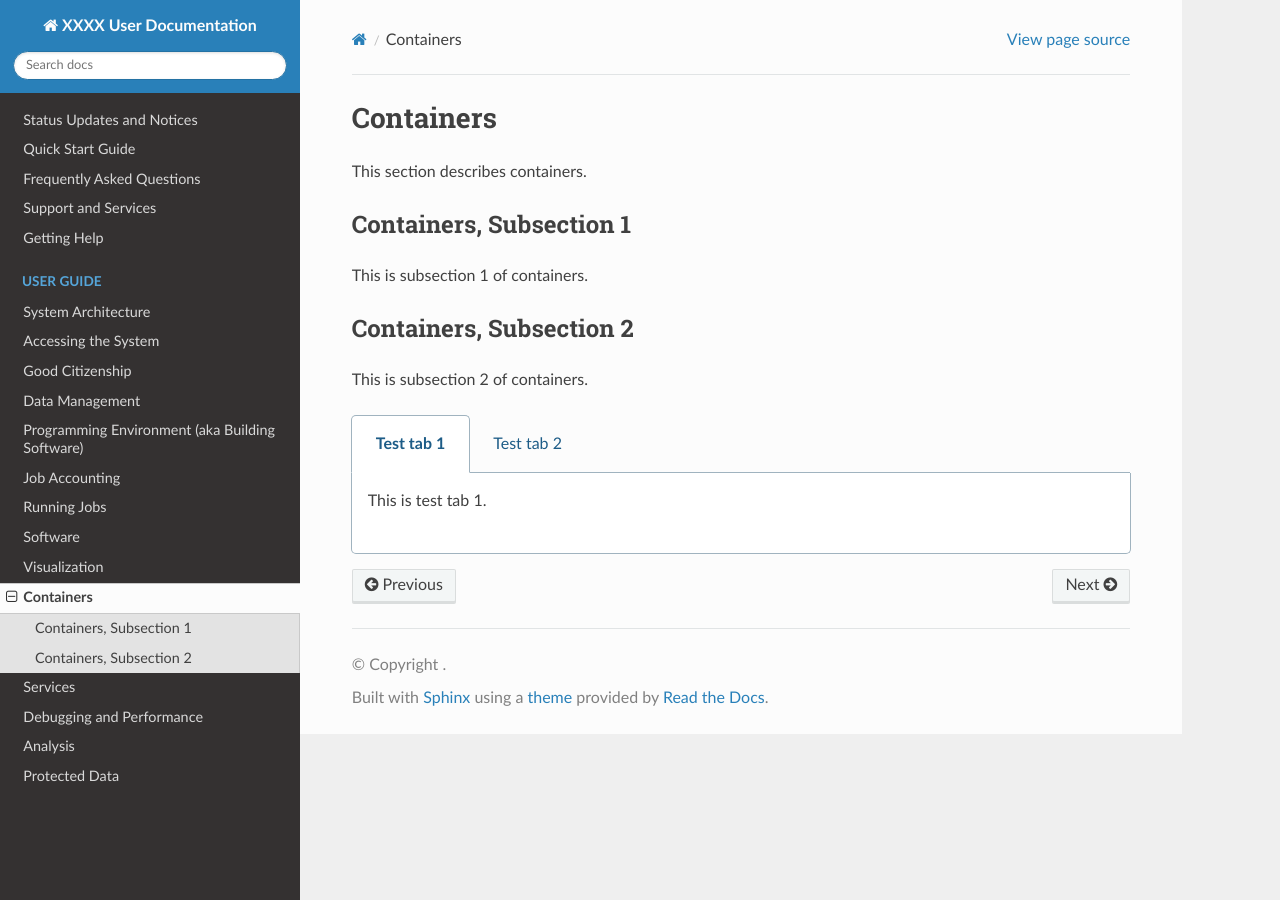
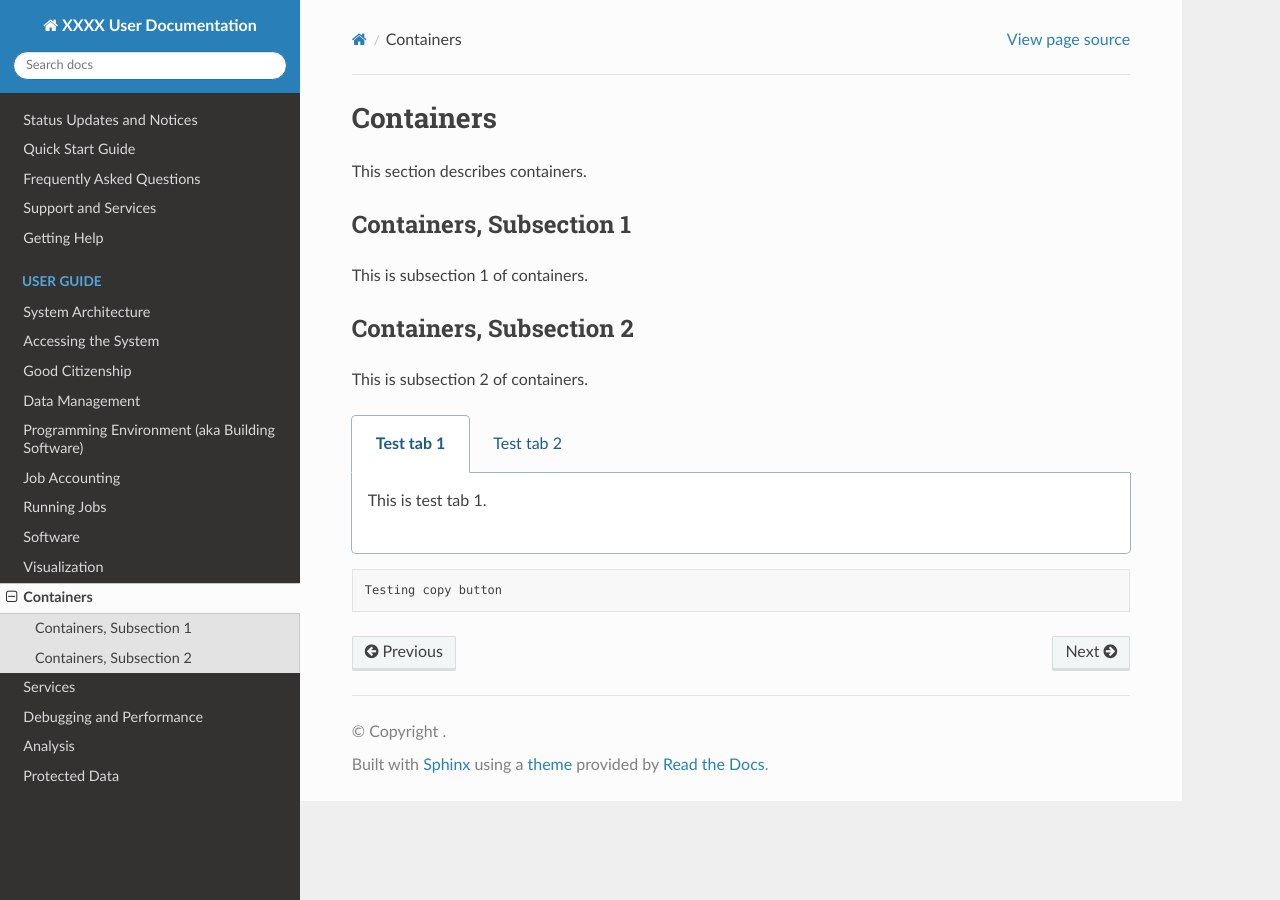
Before and after one commit to lhelms2/testing-template, a Sphinx documentation site: the page built from docs/source/user_guide/containers.rst, in a window 1280 px wide. Built offline with Sphinx 7.4.7 and the Read the Docs theme 2.0.0, drawn with Linux system fonts in a browser that asks for light colours; pages that are not in the unit, such as notebooks, are missing from menus.

Commit message:
Update containers.rst

```diff
--- a/docs/source/user_guide/containers.rst
+++ b/docs/source/user_guide/containers.rst
@@ -24,3 +24,7 @@ This is subsection 2 of containers.
    .. tab:: Test tab 2
 
       This is test tab 2.
+
+.. code-block::
+
+   Testing copy button
```
